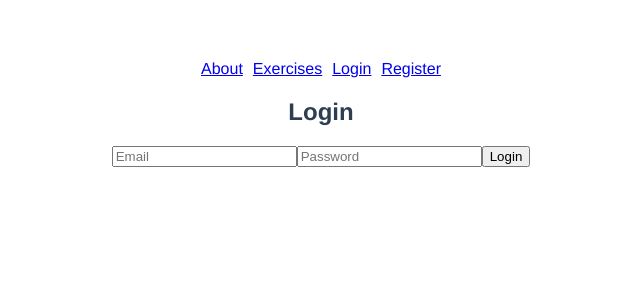
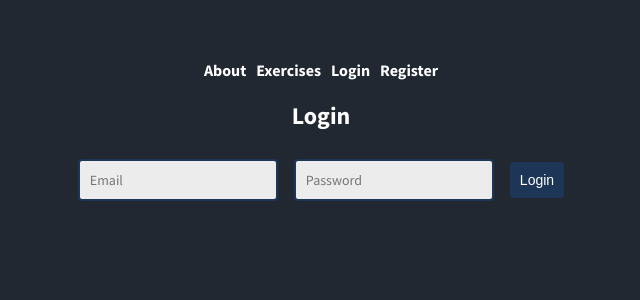
Before and after one commit to nickmly/fitness-app, a Vue app: page /login in a window 1280 px wide. Shown: the top 300 px of the page, without its empty margins (319-959 px from the left). Built offline with nearby package versions, Linux system fonts and the light colour scheme; no server answers.

Commit message:
Styling. Default date picker

```diff
--- a/package.json
+++ b/package.json
@@ -13,7 +13,6 @@
     "firebase": "^8.2.5",
     "vue": "^2.6.11",
     "vue-router": "^3.5.1",
-    "vuejs-datepicker": "^1.6.2",
     "vuex": "^3.6.2"
   },
   "devDependencies": {
--- a/src/App.vue
+++ b/src/App.vue
@@ -23,12 +23,62 @@ export default {
 </script>
 
 <style>
+@import url('https://fonts.googleapis.com/css2?family=Source+Sans+Pro:wght@400;700&display=swap');
+* {
+  box-sizing: border-box;
+}
+body {
+  background: #222831;
+}
+a {
+  color: #ffffff;
+  font-weight: bold;
+  text-decoration: none;
+}
+a:hover {
+  text-decoration: underline;
+}
+ul {
+  list-style: none;
+  padding: 0;
+}
+input {
+  font-family: 'Source Sans Pro';
+  background: #ececec;
+  padding: 10px;
+  border: 2px solid #1d3557;
+  border-radius: 4px;
+  font-size: 14px;
+  margin: 8px;
+}
+input:active,
+input:focus {
+  border: 2px solid #457b9d;
+  outline: none;
+}
+button {
+  background: #1d3557;
+  color: #ffffff;
+  border: none;
+  font-size: 14px;
+  border-radius: 4px;
+  padding: 10px;
+  margin: 8px;
+}
+button:active, button:focus {
+  background: #1d3557;
+  border: 2px solid #457b9d;
+  padding: 8px;
+}
+button:hover {
+  background: #457b9d;
+}
 #app {
-  font-family: Avenir, Helvetica, Arial, sans-serif;
+  font-family: 'Source Sans Pro', Arial, sans-serif;
   -webkit-font-smoothing: antialiased;
   -moz-osx-font-smoothing: grayscale;
   text-align: center;
-  color: #2c3e50;
+  color: #ffffff;
   margin-top: 60px;
 }
 </style>
--- a/src/components/Workouts/Log.vue
+++ b/src/components/Workouts/Log.vue
@@ -1,12 +1,8 @@
 <template>
-  <div>
-    <h2>Workout log</h2>
-    <app-date-picker
-      v-model="currentDate"
-      wrapper-class="date-picker"
-    />
-    <ul v-if="!addingExercise">
-      <button @click="showExerciseList">Add</button>
+  <div class="workout-log">
+    <input class="date-picker" type="date" v-model="currentDate">
+    <ul class="workout-log__list" v-if="!addingExercise">
+      <button @click="showExerciseList">Add Exercise</button>
       <li v-for="exercise in workouts" :key="exercise.id">
         <app-workout-exercise
           :exercise="exercise"
@@ -27,13 +23,13 @@
 </template>
 <script>
 import WorkoutExercise from "./WorkoutExercise";
-import Datepicker from "vuejs-datepicker";
+// import Datepicker from "vuejs-datepicker";
 import { HTTP } from "../../axios";
 
 export default {
   components: {
     appWorkoutExercise: WorkoutExercise,
-    appDatePicker: Datepicker,
+    // appDatePicker: Datepicker,
   },
   data() {
     return {
@@ -41,16 +37,11 @@ export default {
       log: {},
       workouts: [],
       addingExercise: false,
-      currentDate: new Date(),
+      currentDate: new Date().toLocaleDateString(),
     };
   },
   async mounted() {
     await this.populateLog();
-  },
-  computed: {
-    formattedDate() {
-      return this.currentDate.toLocaleDateString();
-    },
   },
   watch: {
     currentDate: function () {
@@ -69,7 +60,7 @@ export default {
       const logResponse = await HTTP.get("/log", {
         params: {
           uid: this.$store.state.user.uid,
-          date: this.formattedDate,
+          date: this.currentDate,
         },
       });
       this.log = logResponse.data.length === 0 ? null : logResponse.data[0];
@@ -105,12 +96,12 @@ export default {
         // if there is no log for today then add one
         HTTP.post("/log", {
           uid: this.$store.state.user.uid,
-          date: this.formattedDate,
+          date: this.currentDate,
         }).then((response) => {
           this.log = {
             id: response.data,
             user_id: this.$store.state.user.uid,
-            date: this.formattedDate,
+            date: this.currentDate,
           };
           this.addingExercise = true;
         });
@@ -155,12 +146,26 @@ export default {
 };
 </script>
 <style scoped>
-ul {
-  list-style: none;
-  padding: 0;
+.date-picker {
+  border: none;
+  align-self: flex-end;
+  font-size: 24px;
 }
-.date-picker {
+.workout-log {
   display: flex;
-  justify-content: center;
+  flex-direction: column;
+  margin: 0 auto;
+  background: #303844;
+}
+.workout-log__list {
+  display: flex;
+  flex-direction: column;
+  align-items: flex-start;
+}
+
+.workout-log__list > li {
+  display: flex;
+  width: 100%;
+  margin: 8px;
 }
 </style>
--- a/src/components/Workouts/WorkoutExercise.vue
+++ b/src/components/Workouts/WorkoutExercise.vue
@@ -1,9 +1,9 @@
 <template>
   <div class="exercise">
-    <div>
+    <header>
       <h4>{{ exercise.title }}</h4>
       <button @click="showSetForm(exercise.workout_id)">+</button>
-    </div>
+    </header>
     <ul v-if="addingSetId !== exercise.workout_id" class="set-list">
       <li v-for="(set, index) in exercise.sets" :key="index">
         {{ set.weight }}lbs / {{ set.reps }} reps
@@ -53,9 +53,12 @@ export default {
   display: flex;
   flex-direction: column;
   justify-content: center;
+  width: 100%;
+  text-align: left;
 }
 .exercise h4 {
   display: inline-block;
+  font-size: 24px;
 }
 .set-list {
   display: inline-block;
```
Also changed, not shown: 1 other file (tests, documents, lock files or other folders).
